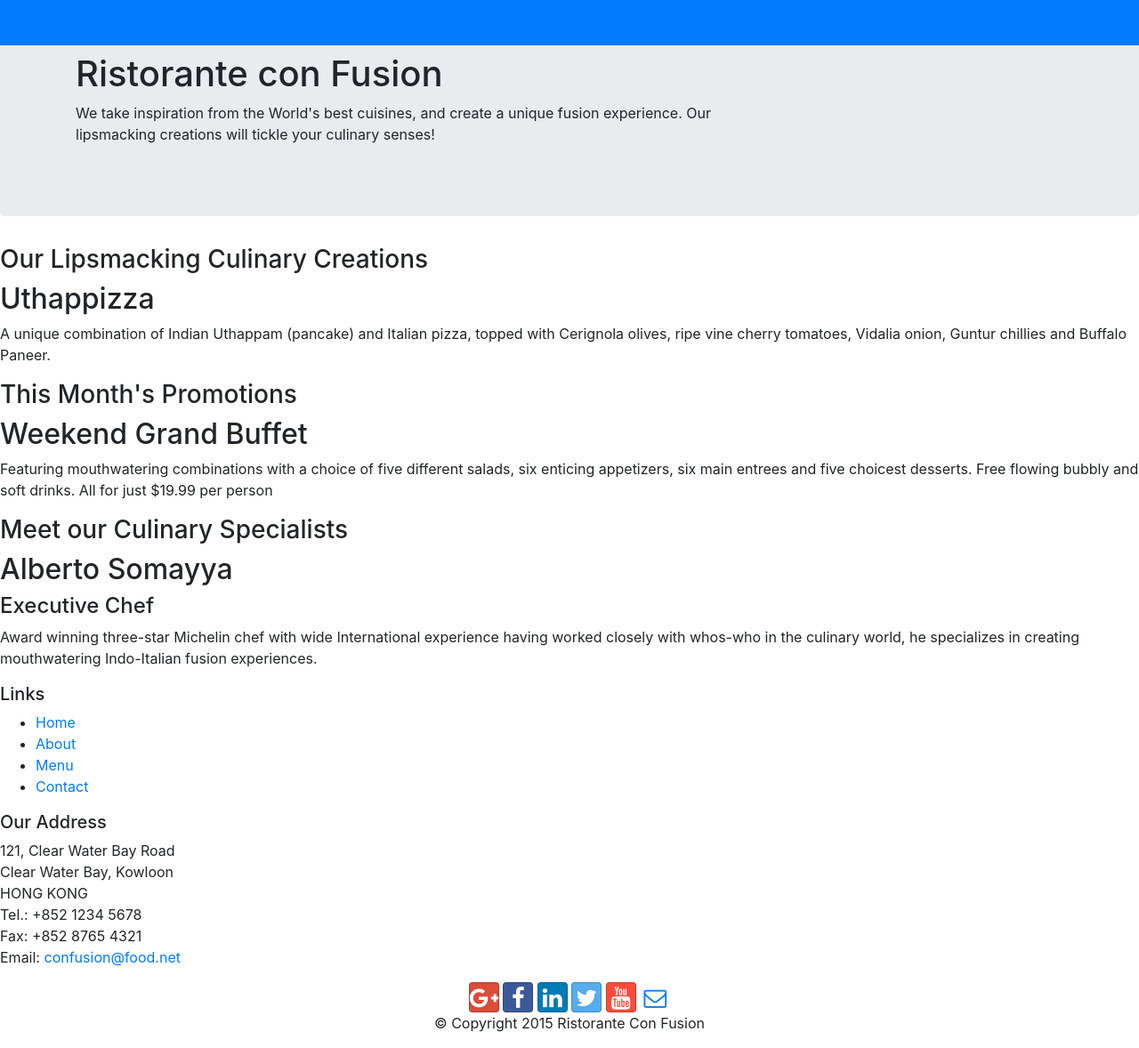
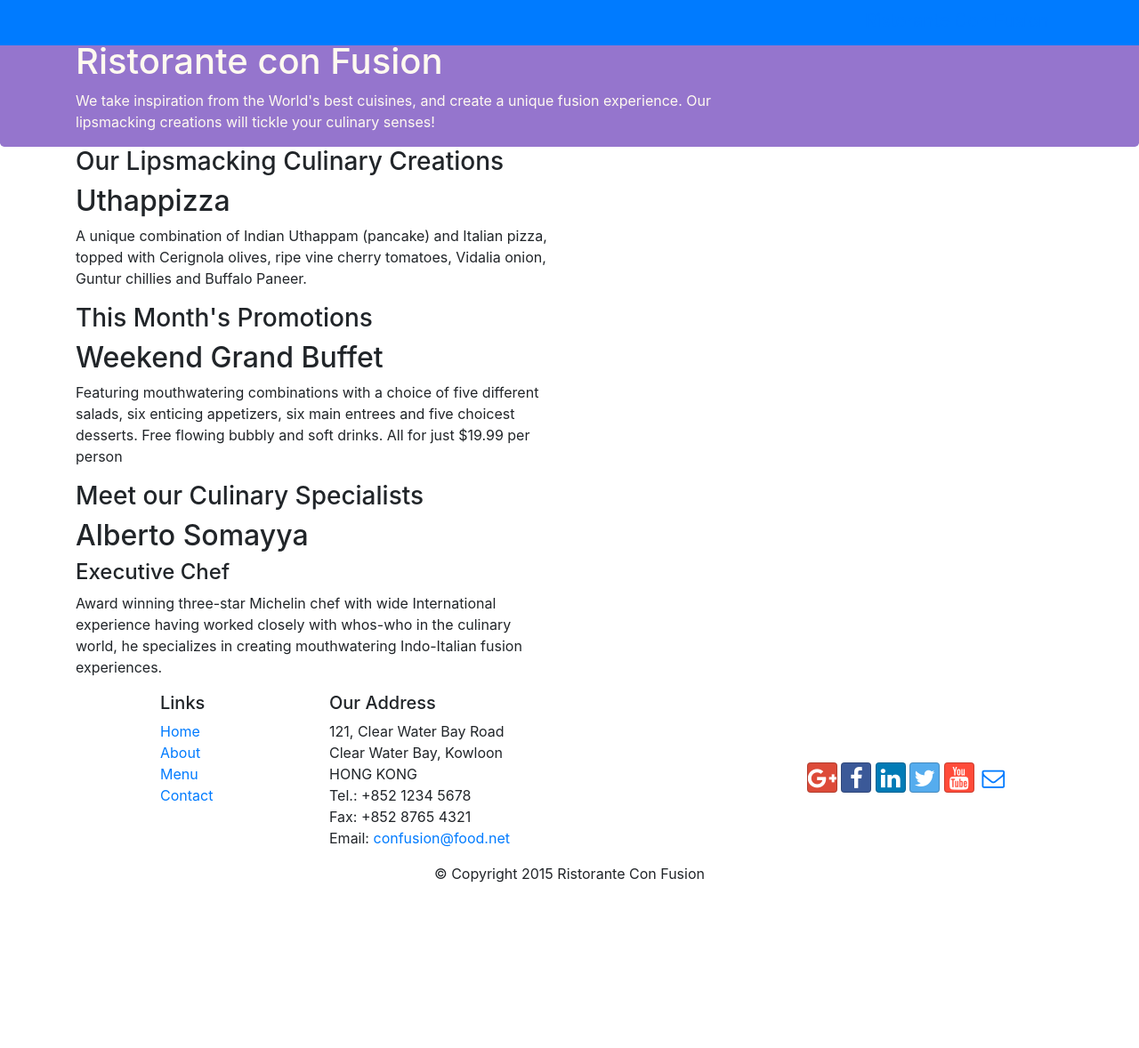
Before and after one commit to skyhawk86305/Bootstrap, a website: page index.html in a window 1280 px wide. Shown: the part 5-1183 px from the top of the page at 89% size. After the commit the page ends 1015 px from the top, so only its background shows below. Drawn offline with nearby package versions, Linux system fonts and the light colour scheme.

```diff
--- a/index.html
+++ b/index.html
@@ -1,6 +1,5 @@
 <!DOCTYPE html>
 <html lang="en">
-
 <head>
 <!-- Required meta tags always come first -->
     <meta charset="utf-8">
@@ -12,6 +11,9 @@
     <link rel="stylesheet" href="node_modules/font-awesome/css/font-awesome.min.css">
 <!--- Bootstrap-social.css -->
     <link rel="stylesheet" href="css/bootstrap-social.css">
+<!--- Our styles.css class -->
+    <link href="css/styles.css" rel="stylesheet">
+
     <title>Ristorante Con Fusion</title>
 </head>
 <body>
@@ -43,8 +45,9 @@
             </div>
         </div>
     </header>
-    <div>
-        <div>
+    <div class="container">
+    <div class="row row-content align-items-center">
+        <div class="col-sm-4 col-md-6">
             <div>
                 <h3>Our Lipsmacking Culinary Creations</h3>
             </div>
@@ -53,7 +56,9 @@
                 <p>A unique combination of Indian Uthappam (pancake) and Italian pizza, topped with Cerignola olives, ripe vine cherry tomatoes, Vidalia onion, Guntur chillies and Buffalo Paneer.</p>
             </div>
         </div>
-        <div>
+    </div>
+    <div class="row row-content align-items-center">
+        <div class="col-sm-4 col-md-6">
             <div>
                 <h3>This Month's Promotions</h3>
             </div>
@@ -62,7 +67,9 @@
                 <p>Featuring mouthwatering combinations with a choice of five different salads, six enticing appetizers, six main entrees and five choicest desserts. Free flowing bubbly and soft drinks. All for just $19.99 per person </p>
             </div>
         </div>
-        <div>
+    </div>
+    <div class="row row-content align-items-center">
+        <div class="col-sm-4 col-md-6">
             <div>
                 <h3>Meet our Culinary Specialists</h3>
             </div>
@@ -73,19 +80,21 @@
             </div>
         </div>
     </div>
-    <footer>
-        <div>
-            <div>
-                <div>
+    </div>
+
+    <footer class="footer">
+        <div class="container">
+            <div class="row">
+                <div class="col-5 offset-1 col-sm-2">
                     <h5>Links</h5>
-                    <ul>
-                        <li><a href="index.html">Home</a></li>
+                    <ul class="list-unstyled">
+                        <li><a href="#">Home</a></li>
                         <li><a href="aboutus.html">About</a></li>
                         <li><a href="#">Menu</a></li>
                         <li><a href="#">Contact</a></li>
                     </ul>
                 </div>
-                <div>
+                <div class="col-6 col-sm-5">
                     <h5>Our Address</h5>
                     <address>
                       121, Clear Water Bay Road<br>
```
Also changed, not shown: aboutus.html (+16 -16 lines). Lines whose indentation alone changed are shown as unchanged.
